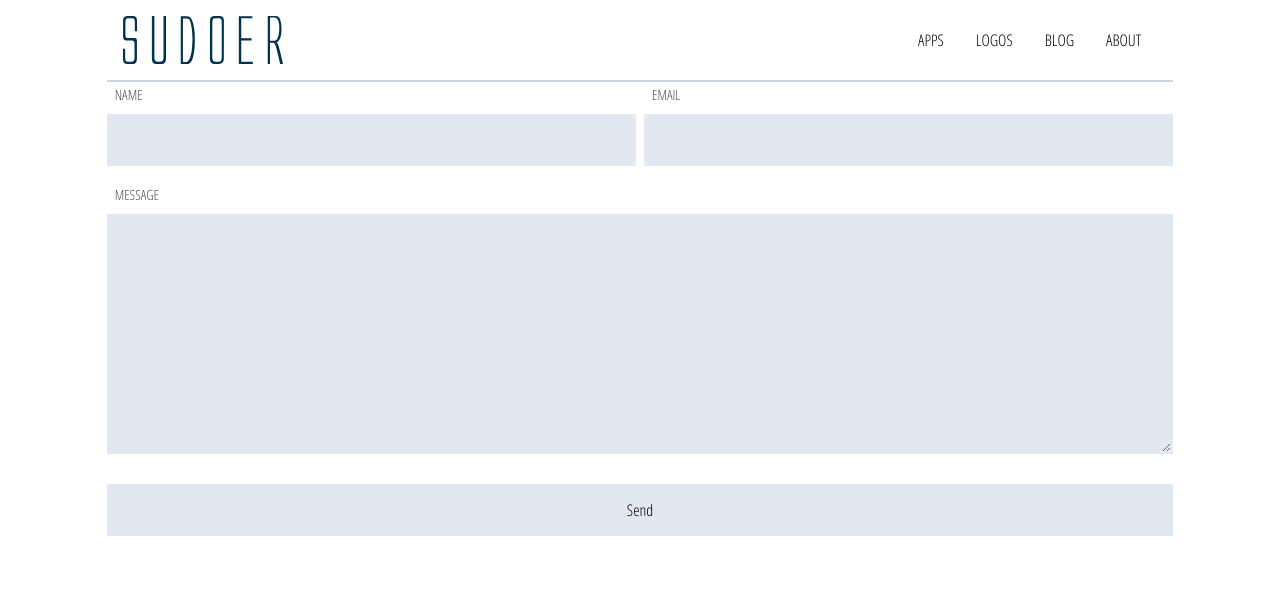
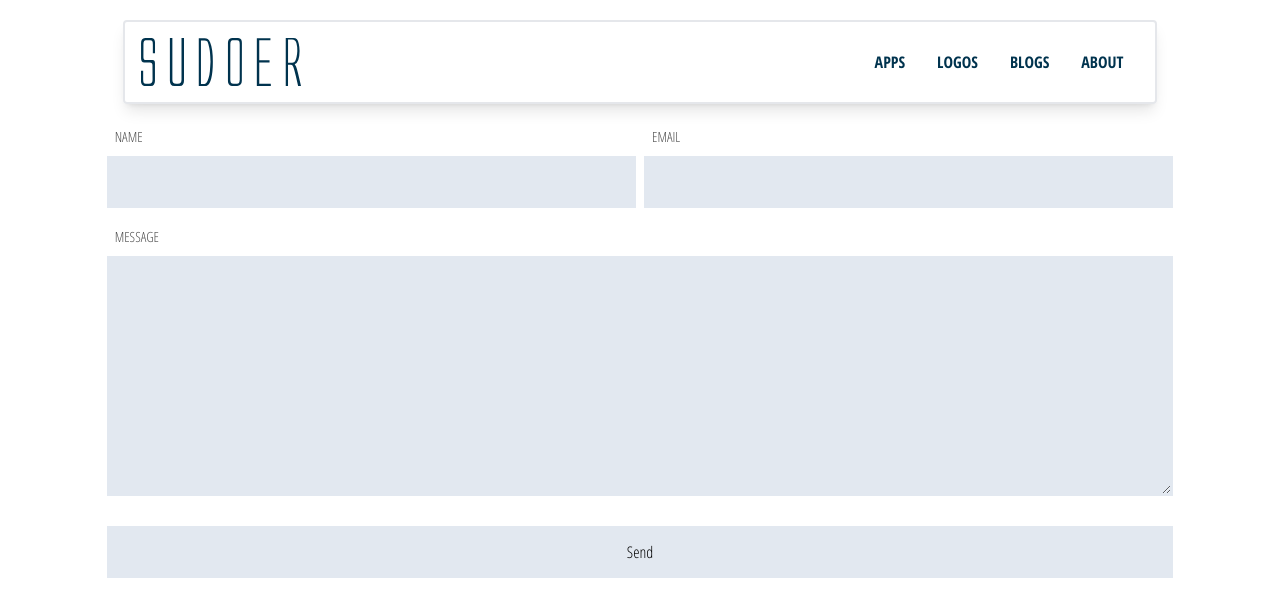
Before and after one commit to sudoer-zero/portfolio, a Vue app in the folder front_end/: page / in a window 1280 px wide. Shown: the top 616 px of the page. Built offline with nearby package versions, Linux system fonts and the light colour scheme.

Commit message:
Redesign and active link style.

```diff
--- a/front_end/src/components/Navbar.vue
+++ b/front_end/src/components/Navbar.vue
@@ -1,12 +1,12 @@
 <template>
-  <div class="w-5/6 mx-auto py-4 border-b-2 border-slate-300">
-    <div class="grid grid-cols-2 mx-4">
+  <div id="nav" class="w-11/12 md:w-5/6 mx-auto py-2 md:py-5">
+    <div class="grid grid-cols-2 mx-0 md:mx-4 p-2 md:p-4 rounded shadow-lg border-2 border-fourth">
       <div class="col-span-2 justify-self-center md:justify-self-start md:col-span-1">
         <router-link to="/">
           <img class="w-40" src="../assets/logo.svg" alt="logo">
         </router-link>
       </div>
-      <div class="col-span-2 md:col-span-1 font-display justify-self-center md:justify-self-end pt-3">
+      <div class="col-span-2 md:col-span-1 font-display justify-self-center md:justify-self-end pt-3 text-third font-semibold">
         <span class="px-4">
           <router-link to="/apps">APPS</router-link>
         </span>
@@ -14,7 +14,7 @@
           <router-link to="/logos">LOGOS</router-link>
         </span>
         <span class="px-4">
-          <router-link to="/blog">BLOG</router-link>
+          <router-link to="/blogs">BLOGS</router-link>
         </span>
         <span class="px-4">
           <router-link to="/about">ABOUT</router-link>
@@ -23,3 +23,11 @@
     </div>
   </div>
 </template>
+<style>
+#nav a {
+  color: #00334E;
+}
+#nav a.router-link-exact-active {
+  color: #EE6F57;
+}
+</style>
```
